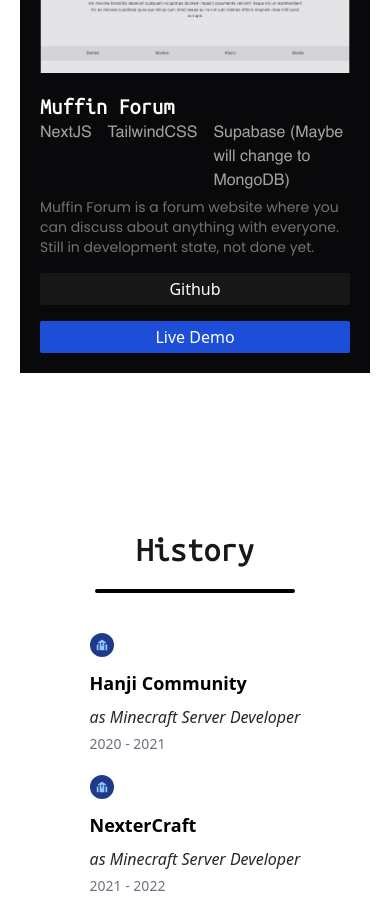
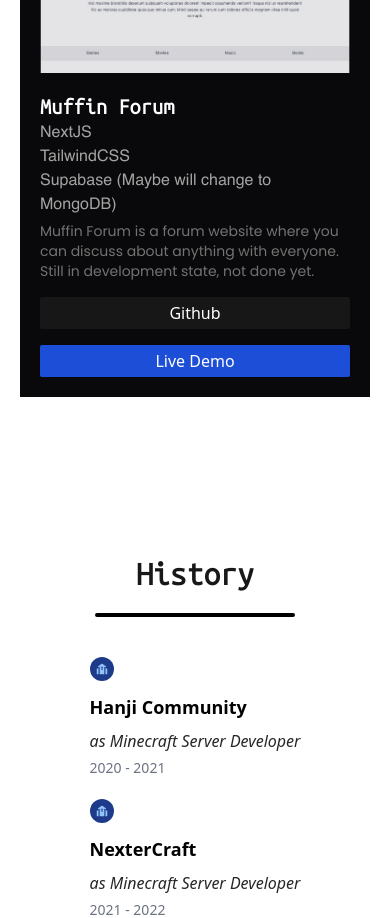
Before and after one commit to mvfflin/mvfflin-profile, a Next.js app: page / in a window 390 px wide. Shown: the part 2760-3678 px from the top of the page. Built offline with nearby package versions, Linux system fonts and the light colour scheme.

Commit message:
fix: update grid and styling for responsive layout in stacks section

```diff
--- a/src/components/stacks.tsx
+++ b/src/components/stacks.tsx
@@ -16,7 +16,7 @@ export const StacksSection = () => {
       <div className="m-auto">
         <h1 className="title font-ubuntu_sans">Skills</h1>
         <hr className="line"></hr>
-        <div className="grid grid-cols-1 lg:flex lg:text-center lg:justify-center gap-5">
+        <div className="grid grid-cols-1 xl:flex xl:text-center xl:justify-center gap-5">
           {stacks.map((stack, index) => {
             return (
               <div className="stack-item" key={index}>
--- a/src/styles/globals.css
+++ b/src/styles/globals.css
@@ -103,7 +103,7 @@
 }
 
 .project-stacks {
-  @apply text-left text-base flex justify-start lg:text-xl gap-4 text-neutral-400 mb-1 font-helvetica;
+  @apply text-left text-base block xl:flex justify-start xl:text-xl gap-4 text-neutral-400 mb-1 font-helvetica;
 }
 
 .project-title {
```
